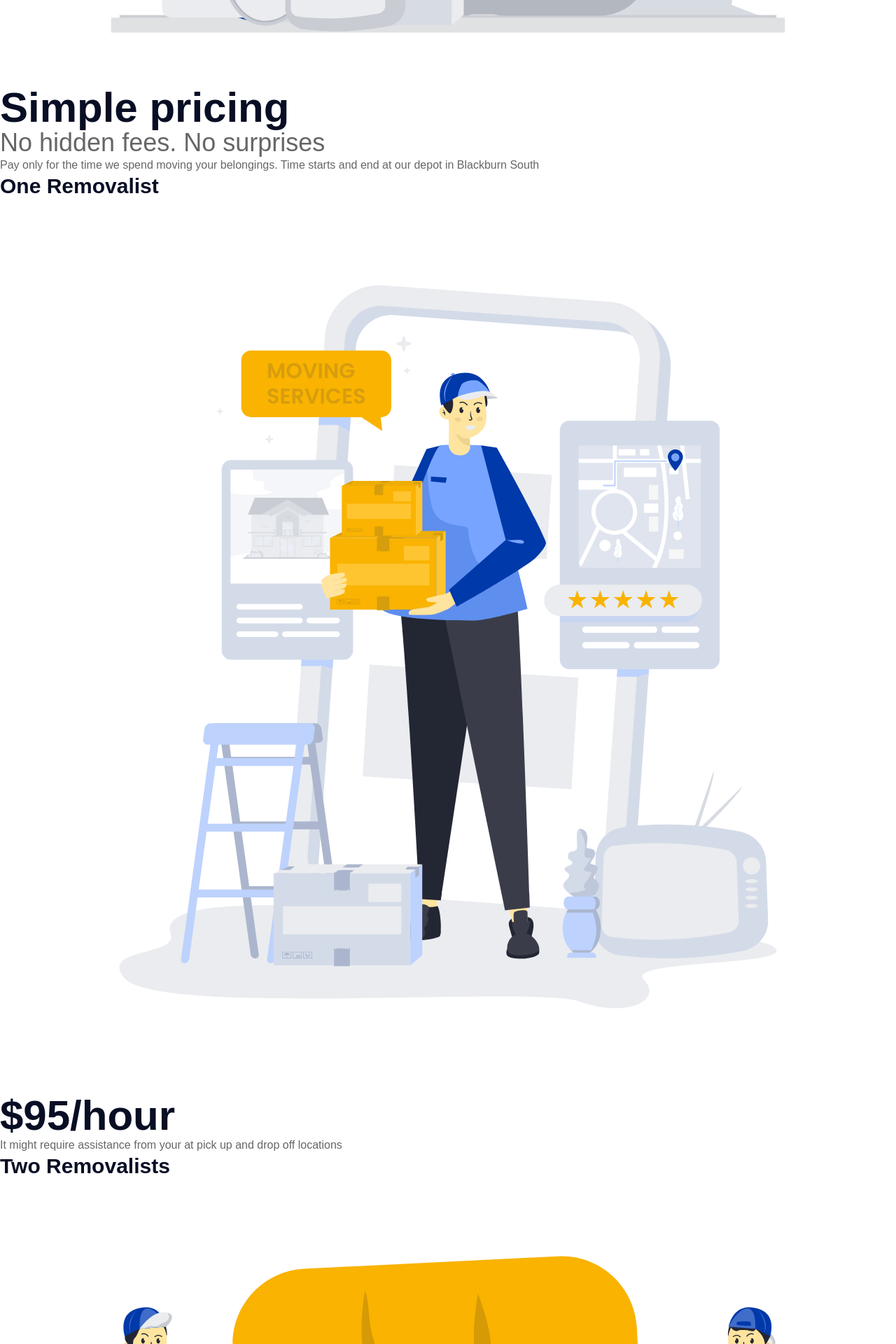
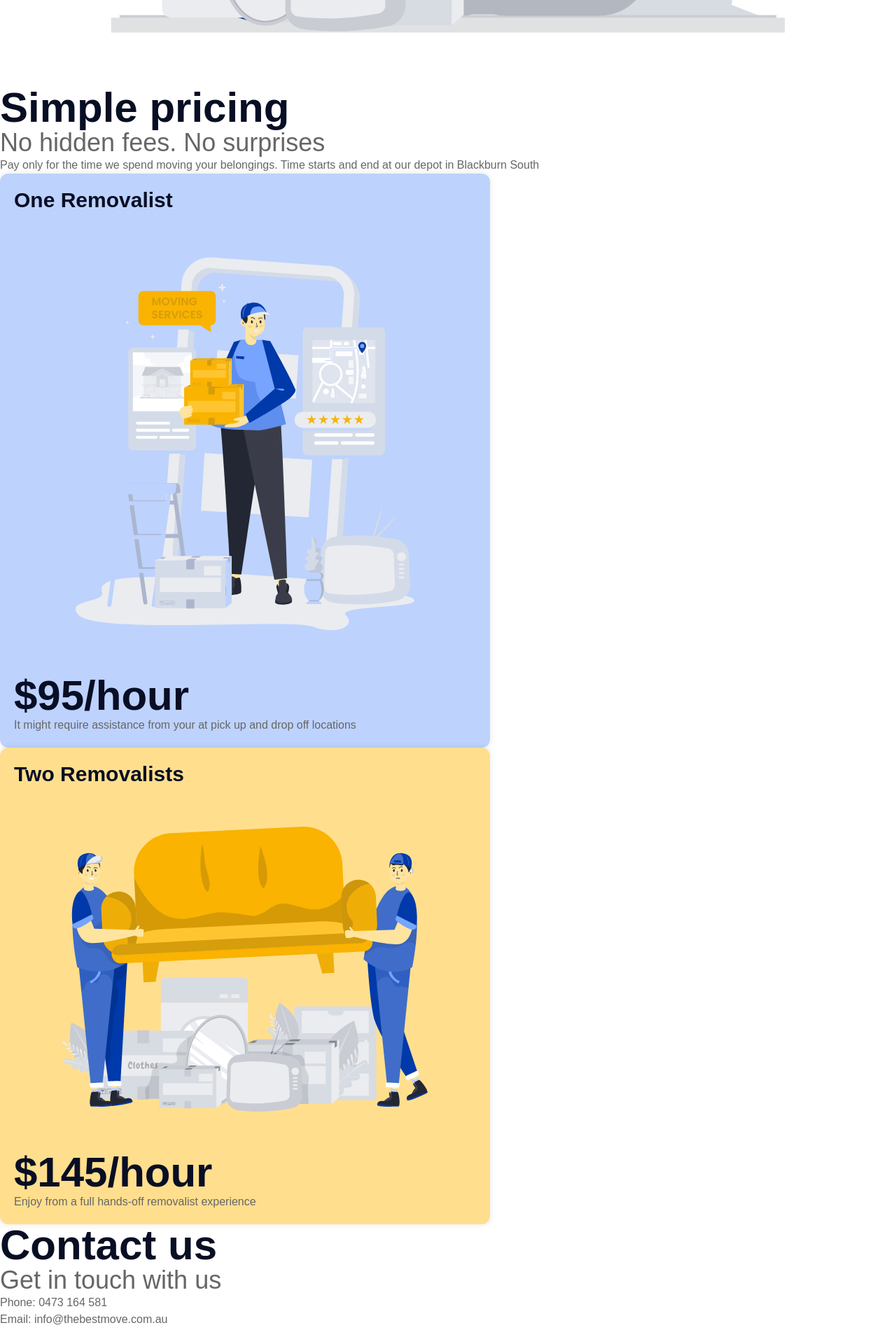
Before and after one commit to mesieou/the-best-move-nextjs, a Next.js app: page / in a window 1280 px wide. Shown: the part 4820-6740 px from the top of the page at 70% size. Built offline with nearby package versions, Linux system fonts and the light colour scheme.

Commit message:
pricing section styled

```diff
--- a/src/app/components/pricingsection.tsx
+++ b/src/app/components/pricingsection.tsx
@@ -4,22 +4,24 @@ import Image from 'next/image';
 
 export default function PricingSection() {
     return (
-        <section>
-            <h1>Simple pricing</h1>
-            <h2 className="no-space-h3">No hidden fees. No surprises</h2>
-            <p>Pay only for the time we spend moving your belongings. Time starts and end at our depot in Blackburn South</p>
-            <div className="pricing-cards">
-                <div className="card-hourly-rate">
-                    <h3 className="h3-centered">One Removalist</h3>
-                    <Image src={oneRemovalist} alt="cheap house removalist packing a house in Melbourne"/>
-                    <h1 className="hourly-rate">$95/hour</h1>
-                    <p className="title-pricing-text">It might require assistance from your at pick up and drop off locations</p>
+        <section className="min-h-screen grid grid-flow-col gap-4">
+            <div className="title-pricing col-span-2 flex flex-col justify-center">
+                <h1>Simple pricing</h1>
+                <h2 className="no-space-h3">No hidden fees. No surprises</h2>
+                <p>Pay only for the time we spend moving your belongings. Time starts and end at our depot in Blackburn South</p>
+            </div>
+            <div className="pricing-cards flex flex-col gap-8">
+                <div className="card-hourly-rate-blue">
+                    <h3 className="text-center">One Removalist</h3>
+                    <Image className="h-56" src={oneRemovalist} alt="cheap house removalist packing a house in Melbourne"/>
+                    <h1 className="text-center">$95/hour</h1>
+                    <p className="text-center">It might require assistance from your at pick up and drop off locations</p>
                 </div>
-                <div className="card-hourly-rate">
-                    <h3 className="h3-centered">Two Removalists</h3>
-                    <Image src={twoRemovalists} alt="best high-quality Melbourne removalists doing a same-day job"/>
-                    <h1 className="hourly-rate">$145/hour</h1>
-                    <p className="title-pricing-text">Enjoy from a full hands-off removalist experience</p>
+                <div className="card-hourly-rate-yellow">
+                    <h3 className="text-center">Two Removalists</h3>
+                    <Image className="h-56" src={twoRemovalists} alt="best high-quality Melbourne removalists doing a same-day job"/>
+                    <h1 className="text-center">$145/hour</h1>
+                    <p className="text-center">Enjoy from a full hands-off removalist experience</p>
                 </div>
             </div>
         </section>
--- a/src/app/globals.css
+++ b/src/app/globals.css
@@ -72,3 +72,19 @@ p {
   background: var(--secondary-color);
   transition: 0.2s;
 }
+
+.card-hourly-rate-blue {
+  width: 700px;
+  border-radius: 12px;
+  background-color: var(--primary-color-light);
+  padding: 20px;
+  box-shadow: 0 0 10px 0 rgba(0, 0, 0, 0.1);
+}
+
+.card-hourly-rate-yellow {
+  width: 700px;
+  border-radius: 12px;
+  background-color: var(--secondary-color-light);
+  padding: 20px;
+  box-shadow: 0 0 10px 0 rgba(0, 0, 0, 0.1);
+}
```
